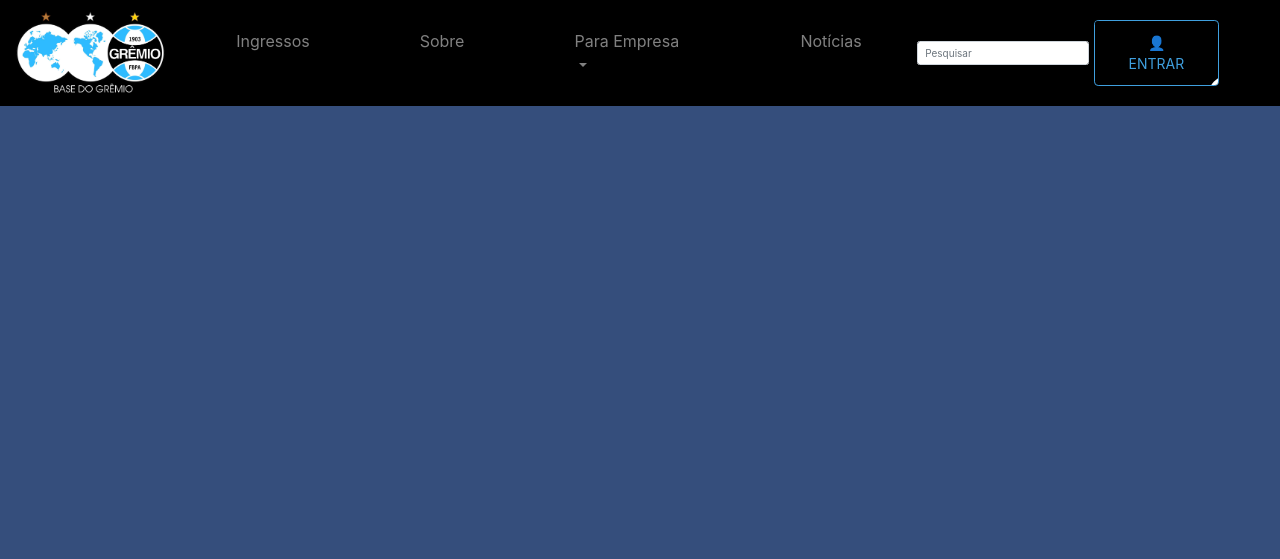
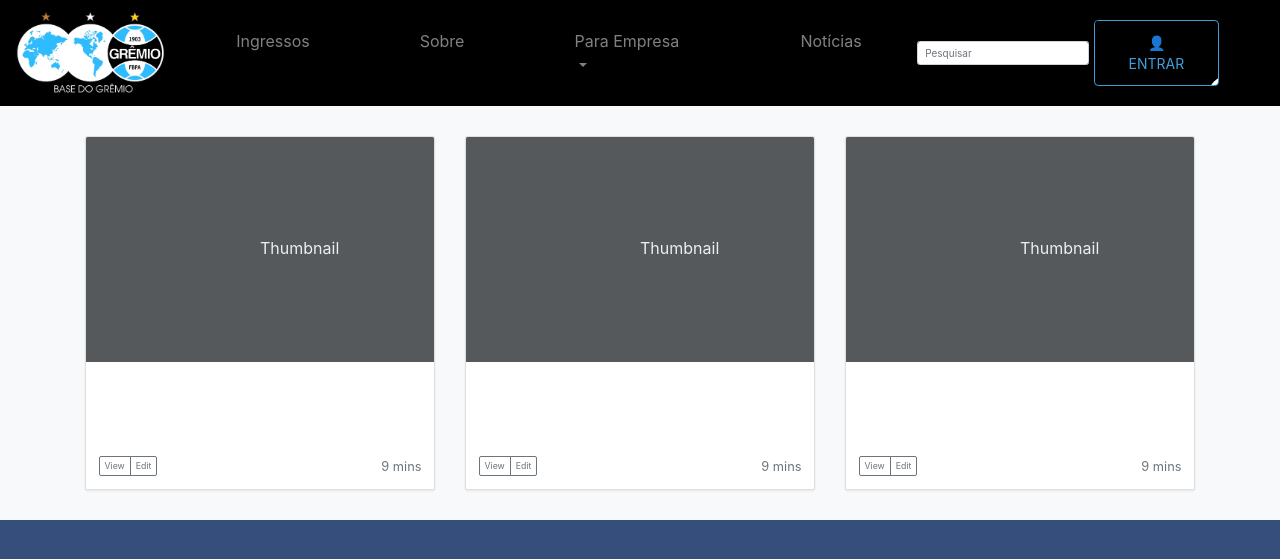
Before and after one commit to senacrs-emti/2022-3M-venda-online, a PHP site: page /ingressos.php in a window 1280 px wide. Shown: the top 559 px of the page. Run offline with PHP 8.4, Linux system fonts and the light colour scheme.

Commit message:
ingressos

```diff
--- a/ingressos.php
+++ b/ingressos.php
@@ -4,6 +4,59 @@ include_once 'navbar.php';
 
 ?>
 
+<div class="album py-5 bg-light">
+    <div class="container">
+
+      <div class="row row-cols-1 row-cols-sm-2 row-cols-md-3 g-3">
+        <div class="col">
+          <div class="card shadow-sm">
+            <svg class="bd-placeholder-img card-img-top" width="100%" height="225" xmlns="http://www.w3.org/2000/svg" role="img" aria-label="Placeholder: Thumbnail" preserveAspectRatio="xMidYMid slice" focusable="false"><title>Placeholder</title><rect width="100%" height="100%" fill="#55595c"></rect><text x="50%" y="50%" fill="#eceeef" dy=".3em">Thumbnail</text></svg>
+
+            <div class="card-body">
+              <p class="card-text">This is a wider card with supporting text below as a natural lead-in to additional content. This content is a little bit longer.</p>
+              <div class="d-flex justify-content-between align-items-center">
+                <div class="btn-group">
+                  <button type="button" class="btn btn-sm btn-outline-secondary">View</button>
+                  <button type="button" class="btn btn-sm btn-outline-secondary">Edit</button>
+                </div>
+                <small class="text-muted">9 mins</small>
+              </div>
+            </div>
+          </div>
+        </div>
+        <div class="col">
+          <div class="card shadow-sm">
+            <svg class="bd-placeholder-img card-img-top" width="100%" height="225" xmlns="http://www.w3.org/2000/svg" role="img" aria-label="Placeholder: Thumbnail" preserveAspectRatio="xMidYMid slice" focusable="false"><title>Placeholder</title><rect width="100%" height="100%" fill="#55595c"></rect><text x="50%" y="50%" fill="#eceeef" dy=".3em">Thumbnail</text></svg>
+
+            <div class="card-body">
+              <p class="card-text">This is a wider card with supporting text below as a natural lead-in to additional content. This content is a little bit longer.</p>
+              <div class="d-flex justify-content-between align-items-center">
+                <div class="btn-group">
+                  <button type="button" class="btn btn-sm btn-outline-secondary">View</button>
+                  <button type="button" class="btn btn-sm btn-outline-secondary">Edit</button>
+                </div>
+                <small class="text-muted">9 mins</small>
+              </div>
+            </div>
+          </div>
+        </div>
+        <div class="col">
+          <div class="card shadow-sm">
+            <svg class="bd-placeholder-img card-img-top" width="100%" height="225" xmlns="http://www.w3.org/2000/svg" role="img" aria-label="Placeholder: Thumbnail" preserveAspectRatio="xMidYMid slice" focusable="false"><title>Placeholder</title><rect width="100%" height="100%" fill="#55595c"></rect><text x="50%" y="50%" fill="#eceeef" dy=".3em">Thumbnail</text></svg>
+
+            <div class="card-body">
+              <p class="card-text">This is a wider card with supporting text below as a natural lead-in to additional content. This content is a little bit longer.</p>
+              <div class="d-flex justify-content-between align-items-center">
+                <div class="btn-group">
+                  <button type="button" class="btn btn-sm btn-outline-secondary">View</button>
+                  <button type="button" class="btn btn-sm btn-outline-secondary">Edit</button>
+                </div>
+                <small class="text-muted">9 mins</small>
+              </div>
+            </div>
+          </div>
+        </div>
+
 <?php
 
 include_once 'navbar.php';
```
